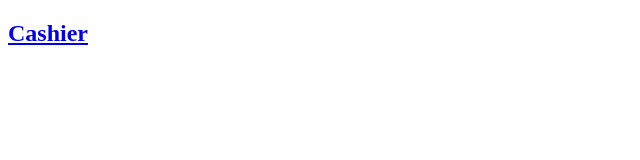
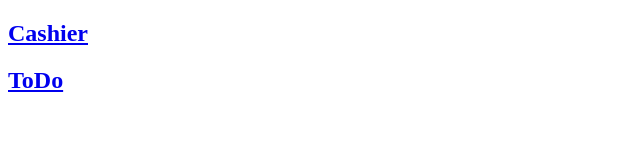
Before and after one commit to annu1245/JS-foundation, a plain HTML site: page index.html in a window 1280 px wide. Shown: the full height of the page, 0-640 px from the left. Drawn offline with Linux system fonts and the light colour scheme.

Commit message:
Live Testing

```diff
--- a/index.html
+++ b/index.html
@@ -7,5 +7,7 @@
     </head>
     <body>
         <h2><a href="cashier/index.html">Cashier</a></h2>
+        <h2><a href="todo/index.html">ToDo</a></h2>
+
     </body>
 </html>
```
